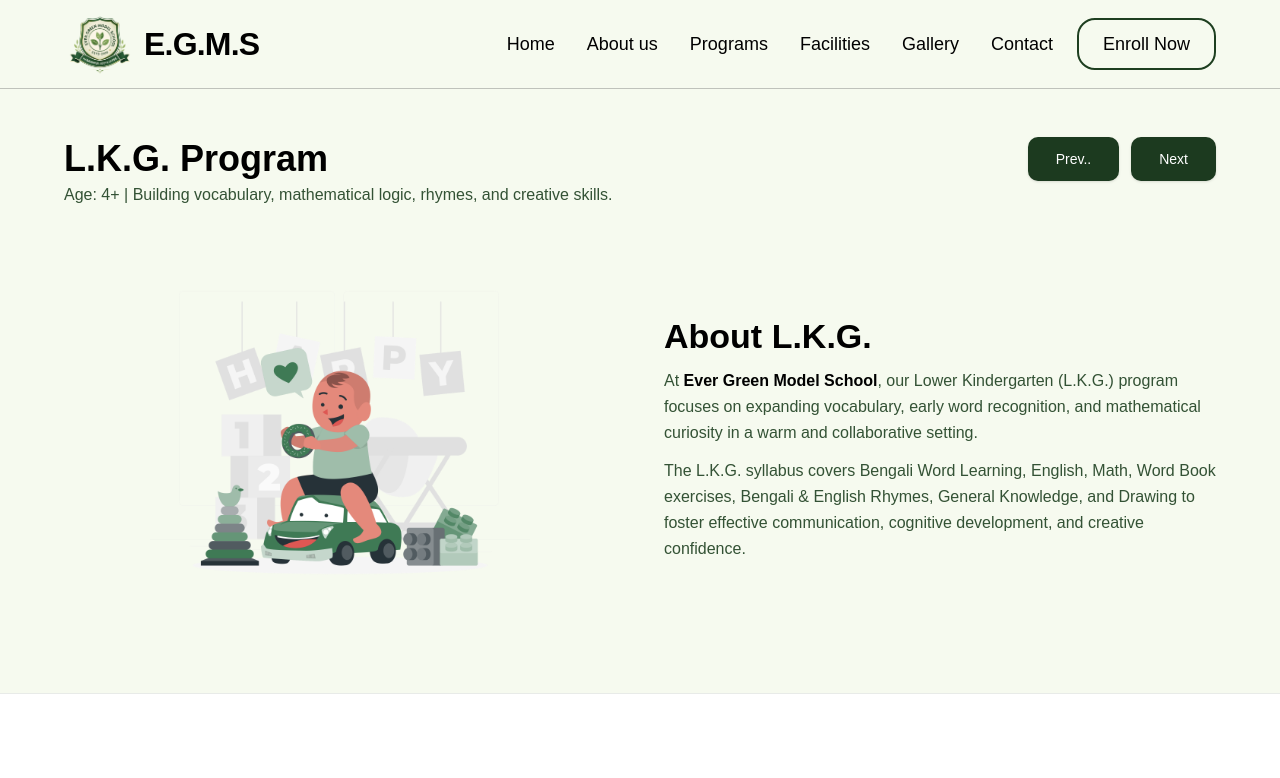
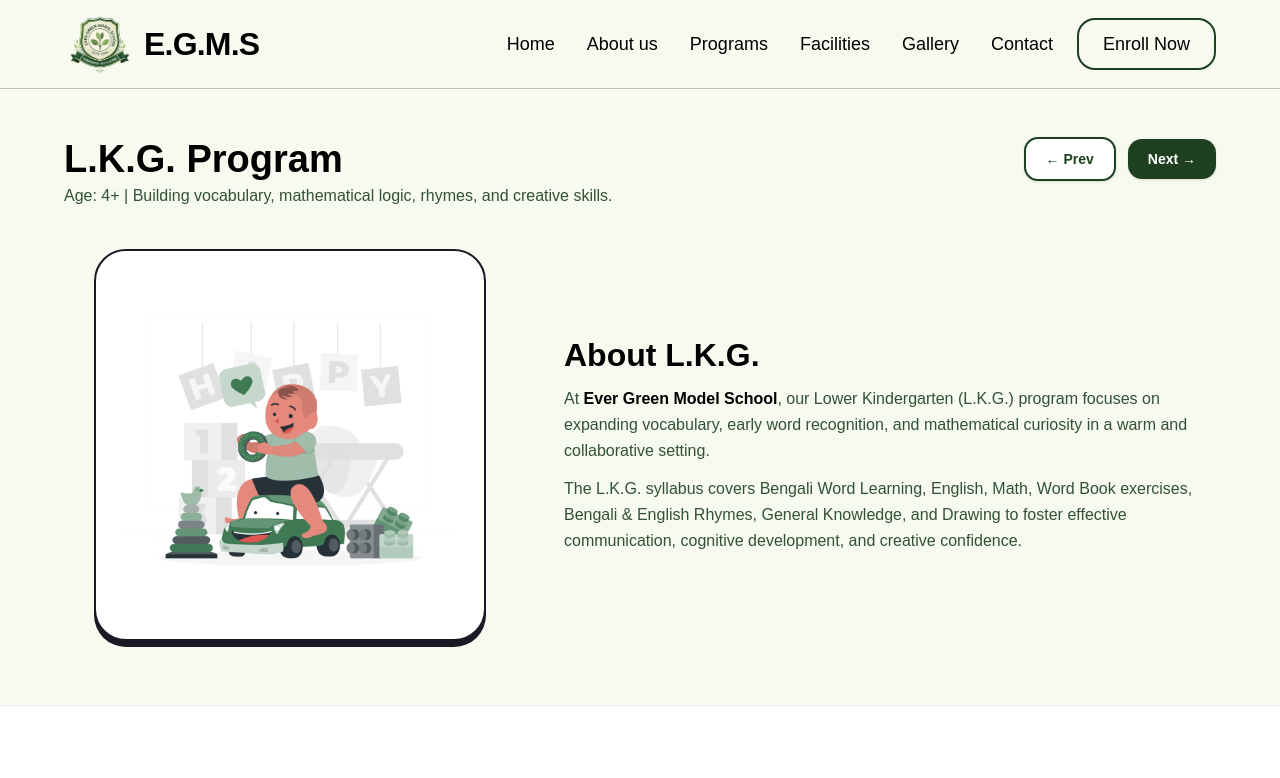
Before and after one commit to flameboy-dev/EGMS, a React app in the folder frontend/: page /programs/lkg in a window 1280 px wide. Shown: the top 778 px of the page. Built offline with nearby package versions, Linux system fonts and the light colour scheme; the HTML template or start-up script is replaced by a standard one.

Commit message:
chore: Modify the styles in programs pages

```diff
--- a/frontend/src/landing_page/programs/Activities.jsx
+++ b/frontend/src/landing_page/programs/Activities.jsx
@@ -80,7 +80,7 @@ function Activities({
       <div className="mx-auto max-w-7xl">
         {/* Section Header */}
         <div className="mb-10 flex flex-col items-start space-y-2">
-          <h2 className="font-fredoka text-3xl font-bold tracking-tight text-[#000000] sm:text-4xl md:text-[40px]">
+          <h2 className="font-fredoka text-3xl font-semibold tracking-tight text-[#000000] sm:text-4xl md:text-[40px]">
             {title}
           </h2>
           <p className="max-w-4xl font-poppins text-base text-[#1E3F20]/80 sm:text-lg lg:max-w-none">
--- a/frontend/src/landing_page/programs/ClassInfo.jsx
+++ b/frontend/src/landing_page/programs/ClassInfo.jsx
@@ -26,7 +26,7 @@ function ClassInfo({
       <div className="mx-auto max-w-7xl">
         {/* Section Header */}
         <div className="mb-10 flex flex-col items-start space-y-2">
-          <h2 className="font-fredoka text-3xl font-bold tracking-tight text-[#000000] sm:text-4xl md:text-[40px]">
+          <h2 className="font-fredoka text-3xl font-semibold tracking-tight text-[#000000] sm:text-4xl md:text-[40px]">
             {title}
           </h2>
           <p className="max-w-4xl font-poppins text-base text-[#1E3F20]/80 sm:text-lg lg:max-w-none">
@@ -43,7 +43,7 @@ function ClassInfo({
                 key={idx}
                 className={`flex flex-col justify-center rounded-[32px] border-2 border-[#191A23] ${cardBg} p-6 sm:p-7 shadow-[0_5px_0_0_#191A23] min-h-[160px] sm:min-h-[180px] transition-all duration-200 hover:-translate-y-1`}
               >
-                <h3 className="font-fredoka text-xl font-bold text-[#000000] sm:text-2xl leading-snug">
+                <h3 className="font-fredoka text-xl font-semibold text-[#000000] sm:text-2xl leading-snug">
                   {card.title}
                 </h3>
                 <p className="mt-2 font-poppins text-sm font-medium text-[#1E3F20] sm:text-base leading-relaxed">
--- a/frontend/src/landing_page/programs/Curriculum.jsx
+++ b/frontend/src/landing_page/programs/Curriculum.jsx
@@ -39,7 +39,7 @@ function Curriculum({
       <div className="mx-auto max-w-7xl">
         {/* Section Title & Subtitle */}
         <div className="mb-10 flex flex-col items-start space-y-2">
-          <h2 className="font-fredoka text-3xl font-bold tracking-tight text-[#000000] sm:text-4xl md:text-[40px]">
+          <h2 className="font-fredoka text-3xl font-semibold tracking-tight text-[#000000] sm:text-4xl md:text-[40px]">
             {title}
           </h2>
           <p className="max-w-4xl font-poppins text-base text-[#1E3F20]/80 sm:text-lg lg:max-w-none">
--- a/frontend/src/landing_page/programs/Hero.jsx
+++ b/frontend/src/landing_page/programs/Hero.jsx
@@ -38,56 +38,58 @@ function Hero({
         {/* Top Header Row with Title and Prev/Next Navigation */}
         <div className="flex flex-col gap-2 sm:flex-row sm:items-start sm:justify-between">
           <div className="flex flex-col min-h-[72px] justify-center">
-            <h1 className="font-fredoka text-3xl font-bold text-[#000000] sm:text-4xl md:text-[36px]">
+            <h1 className="font-fredoka text-3xl font-semibold text-[#000000] sm:text-4xl md:text-[38px]">
               {title}
             </h1>
-            <p className="mt-1 font-poppins text-sm text-[#1E3F20]/90 sm:text-base">
+            <p className="mt-1 font-poppins text-sm text-[#1E3F20]/90 sm:text-base lg:max-w-none lg:whitespace-nowrap">
               {subTagline}
             </p>
           </div>
 
           {/* Navigation Buttons (Prev is hidden if prevLink is null) */}
-          <div className="flex items-center gap-3 self-end sm:self-start min-h-[44px]">
+          <div className="flex items-center gap-3 self-end sm:self-start">
             {prevLink ? (
               <Link
                 to={prevLink}
-                className="inline-flex items-center justify-center rounded-lg bg-[#1C3A1F] px-7 py-3 font-poppins text-sm font-medium text-white shadow-sm transition-all hover:bg-[#122714]"
+                className="inline-flex items-center justify-center rounded-xl border-2 border-[#1E3F20] bg-white px-5 py-2.5 font-poppins text-sm font-semibold text-[#1E3F20] shadow-sm transition-all hover:bg-[#1E3F20] hover:text-white"
               >
-                Prev..
+                ← Prev
               </Link>
             ) : (
-              <div className="w-[85px] hidden sm:block pointer-events-none" />
+              <div className="hidden w-[80px] sm:block" />
             )}
             {nextLink ? (
               <Link
                 to={nextLink}
-                className="inline-flex items-center justify-center rounded-lg bg-[#1C3A1F] px-7 py-3 font-poppins text-sm font-medium text-white shadow-sm transition-all hover:bg-[#122714]"
+                className="inline-flex items-center justify-center rounded-xl bg-[#1E3F20] px-5 py-2.5 font-poppins text-sm font-semibold text-white shadow-sm transition-all hover:bg-[#344E41]"
               >
-                Next
+                Next →
               </Link>
             ) : (
-              <div className="w-[85px] hidden sm:block pointer-events-none" />
+              <div className="hidden w-[80px] sm:block" />
             )}
           </div>
         </div>
 
-        {/* Hero Body Grid: Image on Left, Description on Right */}
+        {/* Hero Body Grid: Image on Left inside Frame, Description on Right */}
         <div className="mt-8 grid grid-cols-1 items-center gap-6 lg:mt-10 lg:grid-cols-12 lg:gap-12">
-          {/* Left Column: Program Illustration Image Container with Fixed Aspect Height */}
-          <div className="flex justify-center lg:col-span-6">
+          {/* Left Column: Program Illustration in Framed Container */}
+          <div className="flex justify-center lg:col-span-5">
             {image && (
-              <ImageWithSkeleton
-                src={image}
-                alt={title}
-                wrapperClassName="w-full max-w-lg h-[260px] sm:h-[320px] lg:h-[380px] flex items-center justify-center"
-                className="h-full max-h-full w-full object-contain pointer-events-none"
-              />
+              <div className="relative overflow-hidden rounded-[32px] border-2 border-[#191A23] bg-white p-6 shadow-[0_6px_0_0_#191A23]">
+                <ImageWithSkeleton
+                  src={image}
+                  alt={title}
+                  wrapperClassName="w-full max-w-md h-[240px] sm:h-[300px] lg:h-[340px] flex items-center justify-center"
+                  className="h-full max-h-full w-full object-contain pointer-events-none"
+                />
+              </div>
             )}
           </div>
 
-          {/* Right Column: About Section Text Container with Fixed Min-Height */}
-          <div className="flex flex-col justify-center lg:col-span-6 min-h-[260px] sm:min-h-[320px] lg:min-h-[380px]">
-            <h2 className="font-fredoka text-2xl font-bold text-[#000000] sm:text-3xl lg:text-[34px]">
+          {/* Right Column: About Section Text */}
+          <div className="flex flex-col justify-center lg:col-span-7">
+            <h2 className="font-fredoka text-2xl font-semibold text-[#000000] sm:text-3xl lg:text-[32px]">
               {aboutTitle}
             </h2>
 
--- a/frontend/src/landing_page/programs/TeacherProfiles.jsx
+++ b/frontend/src/landing_page/programs/TeacherProfiles.jsx
@@ -47,7 +47,7 @@ function TeacherProfiles({
         {/* Top Header Row with Title and Slider Navigation Controls */}
         <div className="mb-8 flex flex-col gap-4 sm:flex-row sm:items-end sm:justify-between">
           <div className="flex flex-col items-start space-y-2">
-            <h2 className="font-fredoka text-3xl font-bold tracking-tight text-[#000000] sm:text-4xl md:text-[40px] uppercase">
+            <h2 className="font-fredoka text-3xl font-semibold tracking-tight text-[#000000] sm:text-4xl md:text-[40px] uppercase">
               {title}
             </h2>
             <p className="max-w-3xl font-poppins text-base text-[#1E3F20]/80 sm:text-lg lg:max-w-none">
```
Also changed, not shown: frontend/src/landing_page/programs/ProgramGallery.jsx (+4 -6 lines).
